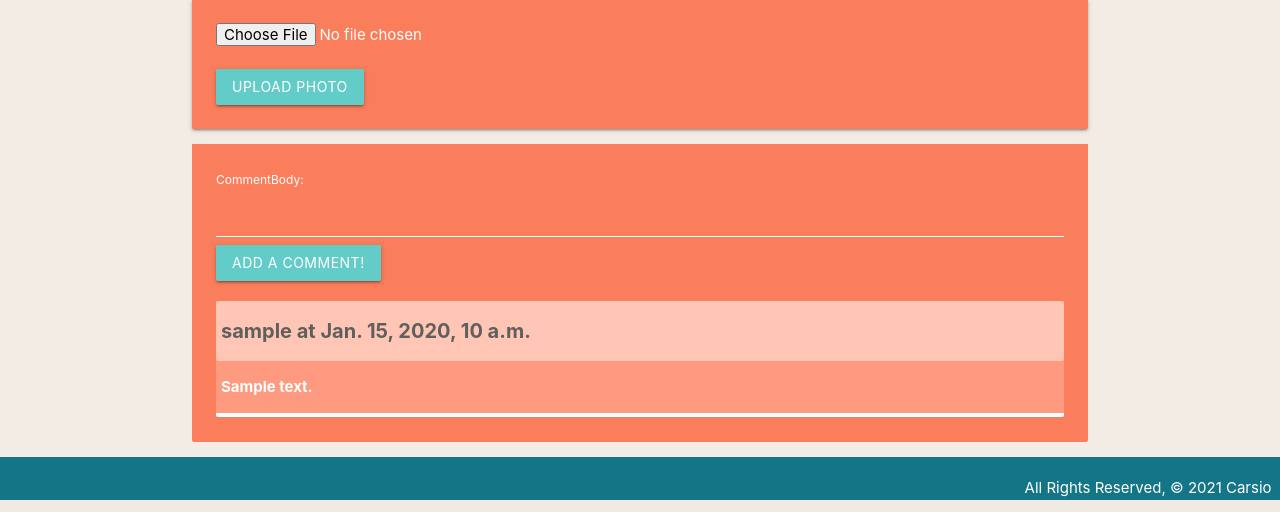
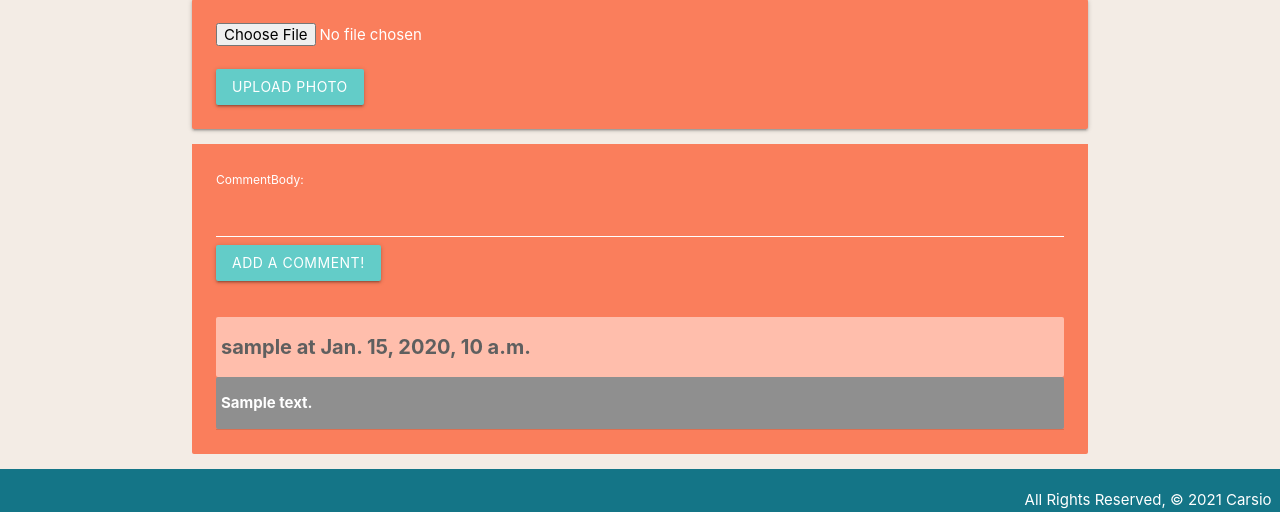
Before and after one commit to jcoles1155/carsio2, a Django app: page /cars/1/ in a window 1280 px wide. Shown: the part 775-1287 px from the top of the page. Run offline with Django 3.2, Linux system fonts and the light colour scheme; a user stored in the database is signed in; tables that the repository leaves empty hold one stand-in row (values such as "Sample post"); lists and menus that the app fills with data are empty.

Commit message:
added a gap between comments

```diff
--- a/main_app/static/css/style.css
+++ b/main_app/static/css/style.css
@@ -100,7 +100,7 @@ footer {
 }
 
 .comment {
-    background-color: #fd9a7f;
+    background-color: #FA7E5C;
 }
 
 .comment > th {
@@ -108,13 +108,14 @@ footer {
 }
 
 .commentHead {
-    background-color: #ffc6b6;
+    background-color: #ffbeac;
     font-size: 20px;
     color: rgb(95, 95, 95);
+    margin-top: 2vh;
 }
 
 .commentFoot {
-    border-bottom: 0.5vh solid white !important;
+    background-color: rgb(143, 143, 143);
 }
 /* Detail Page END */
 
```
